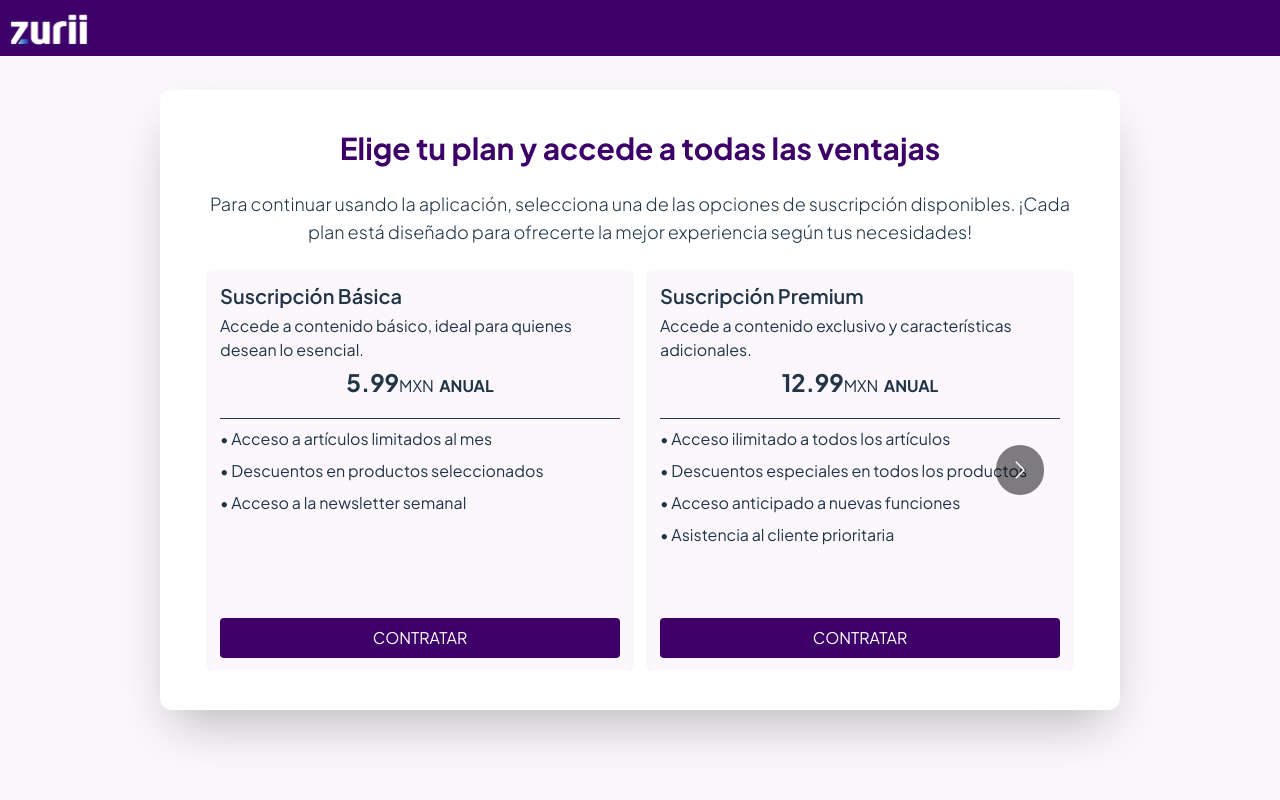
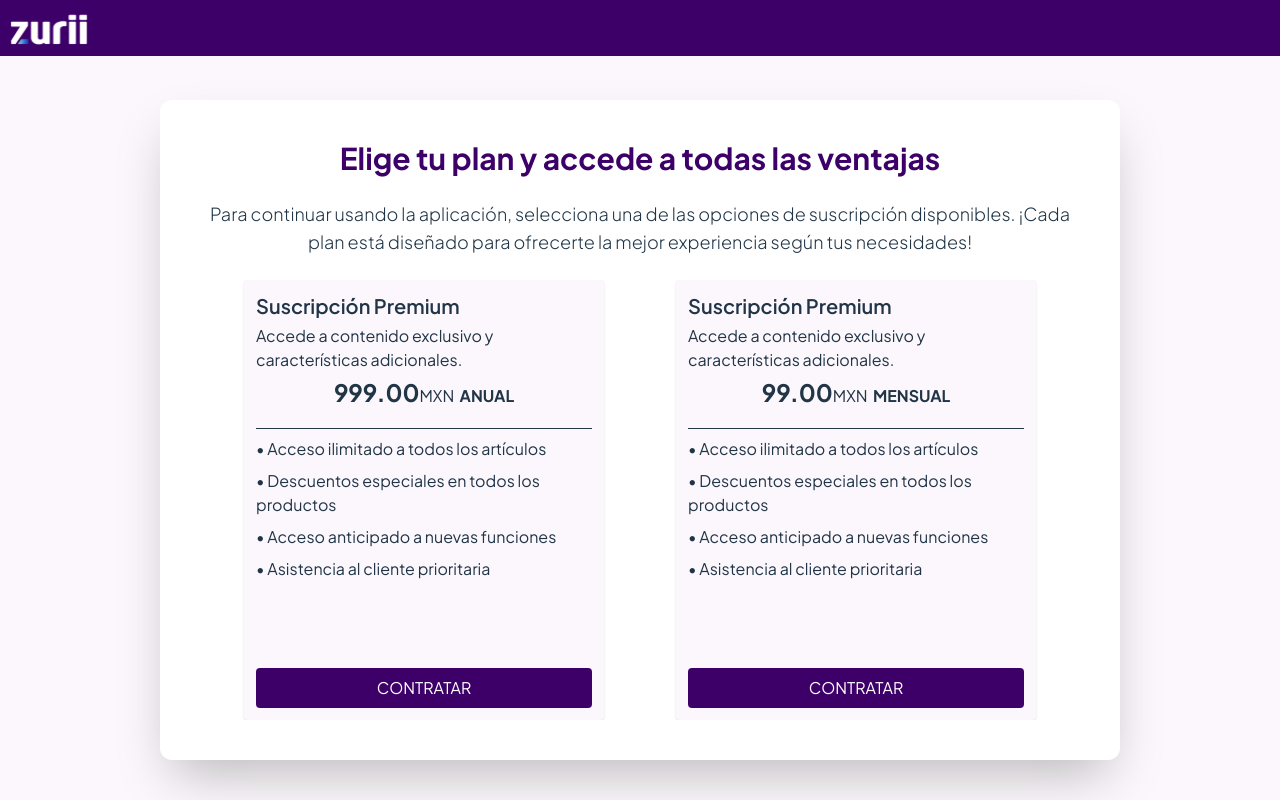
Before and after one commit to FerSanchez99/Subscriptions, a React (Vite) app: page / in a window 1280 px wide. Built offline with nearby package versions, Linux system fonts and the light colour scheme.

Commit message:
made pages responsive

```diff
--- a/src/assets/dummy/subscriptions.json
+++ b/src/assets/dummy/subscriptions.json
@@ -1,20 +1,7 @@
- [
-  {
+[{
   "id": 1,
-    "titulo": "Suscripción Básica",
-    "precio": "5.99",
-    "modalidad": "ANUAL",
-    "descripcion": "Accede a contenido básico, ideal para quienes desean lo esencial.",
-    "beneficios": [
-      "Acceso a artículos limitados al mes",
-      "Descuentos en productos seleccionados",
-      "Acceso a la newsletter semanal"
-    ]
-  },
-  {
-    "id": 2,
   "titulo": "Suscripción Premium",
-    "precio": "12.99",
+  "precio": "999.00",
   "modalidad": "ANUAL",
   "descripcion": "Accede a contenido exclusivo y características adicionales.",
   "beneficios": [
@@ -22,19 +9,19 @@
       "Descuentos especiales en todos los productos",
       "Acceso anticipado a nuevas funciones",
       "Asistencia al cliente prioritaria"
-    ]
-  },
-  {
-    "id": 3,
-    "titulo": "Suscripción VIP",
-    "precio": "25.99",
+  ],
+  "lookup_key": "anual"
+},{
+  "id": 2,
+  "titulo": "Suscripción Premium",
+  "precio": "99.00",
   "modalidad": "MENSUAL",
-    "descripcion": "La experiencia más completa, con todas las ventajas y más.",
+  "descripcion": "Accede a contenido exclusivo y características adicionales.",
   "beneficios": [
-      "Todo en la suscripción Premium",
-      "Acceso exclusivo a eventos en vivo",
-      "Regalos y sorpresas personalizadas",
-      "Consultas personalizadas con expertos"
-    ]
-  }
-]
+      "Acceso ilimitado a todos los artículos",
+      "Descuentos especiales en todos los productos",
+      "Acceso anticipado a nuevas funciones",
+      "Asistencia al cliente prioritaria"
+  ],
+  "lookup_key": "mensual"
+}]
--- a/src/components/subscriptionsContainer.jsx
+++ b/src/components/subscriptionsContainer.jsx
@@ -12,7 +12,7 @@ const SubscriptionContainer = ({subscription}) => {
   }
 
   return <>
-    <div className="min-h-100 rounded mx-2 bg-[#fbf7fc] p-3 shadow-sm flex flex-col justify-between">
+    <div className="min-h-110 rounded md:w-90 mx-2 bg-[#fbf7fc] p-3 shadow-sm flex flex-col justify-between">
       <div>
         <span className='font-semibold text-xl'>{subscription.titulo}</span>
         <p className='my-1'>{subscription.descripcion}</p>
--- a/src/pages/login.jsx
+++ b/src/pages/login.jsx
@@ -26,12 +26,12 @@ const Login = () => {
   }
 
   return <>
-    <div className='bg-white rounded shadow-2xl mx-auto w-[40%] text-center p-5 h-150 flex items-center'>
+    <div className='bg-white rounded shadow-2xl mx-auto w-[80%] md:w-[40%] text-center p-2 md:p-5 h-150 flex items-center'>
       <div>
         <span className='text-primary font-semibold text-2xl text-center px-5'>
           Inicia sesión con tu cuenta de Zurii para poder suscribirte a un plan.
         </span>
-        <div className='mx-auto p-5 rounded-xl w-[70%] mt-5 flex flex-col justify-between border border-gray-100'>
+        <div className='mx-auto p-5 rounded-xl md:w-[70%] mt-5 flex flex-col justify-between border border-gray-100'>
           <Box sx={{ display: 'flex', alignItems: 'flex-end', my: 2 }}>
             <Email sx={{ color: 'black', mr: 1, my: 0.5 }} />
             <TextField fullWidth label="Correo electrónico" variant="outlined" value={email} onChange={(event) => {
--- a/src/pages/subscriptions.jsx
+++ b/src/pages/subscriptions.jsx
@@ -23,19 +23,19 @@ const Subscriptions = () => {
     }
   };
   return <>
-    <div className='w-full flex justify-center'>
-      <div className='w-3/4 bg-white rounded-xl p-10 m-5 shadow-2xl'>
+    <div className='w-full flex justify-center mt-15'>
+      <div className='w-5/6 md:w-3/4 bg-white rounded-xl p-3 md:p-10 m-5 shadow-2xl'>
         <p className='text-primary text-3xl font-bold text-center'>Elige tu plan y accede a todas las ventajas</p>
         <br />
         <p className="font-light text-lg text-center">
           Para continuar usando la aplicación, selecciona una de las opciones de suscripción disponibles. ¡Cada plan está diseñado para ofrecerte la mejor experiencia según tus necesidades!
         </p>
         <br />
-        <Carousel responsive={responsive} arrows>
+        <div className="flex flex-col md:flex-row md:justify-evenly overflow-scroll gap-5">
           {dummySubscriptions.map((sub, i) => {
             return <SubscriptionContainer subscription={sub} key={i} />
           })}
-        </Carousel>
+        </div>
       </div>
     </div>
   </>
```
Lines whose indentation alone changed are shown as unchanged.
